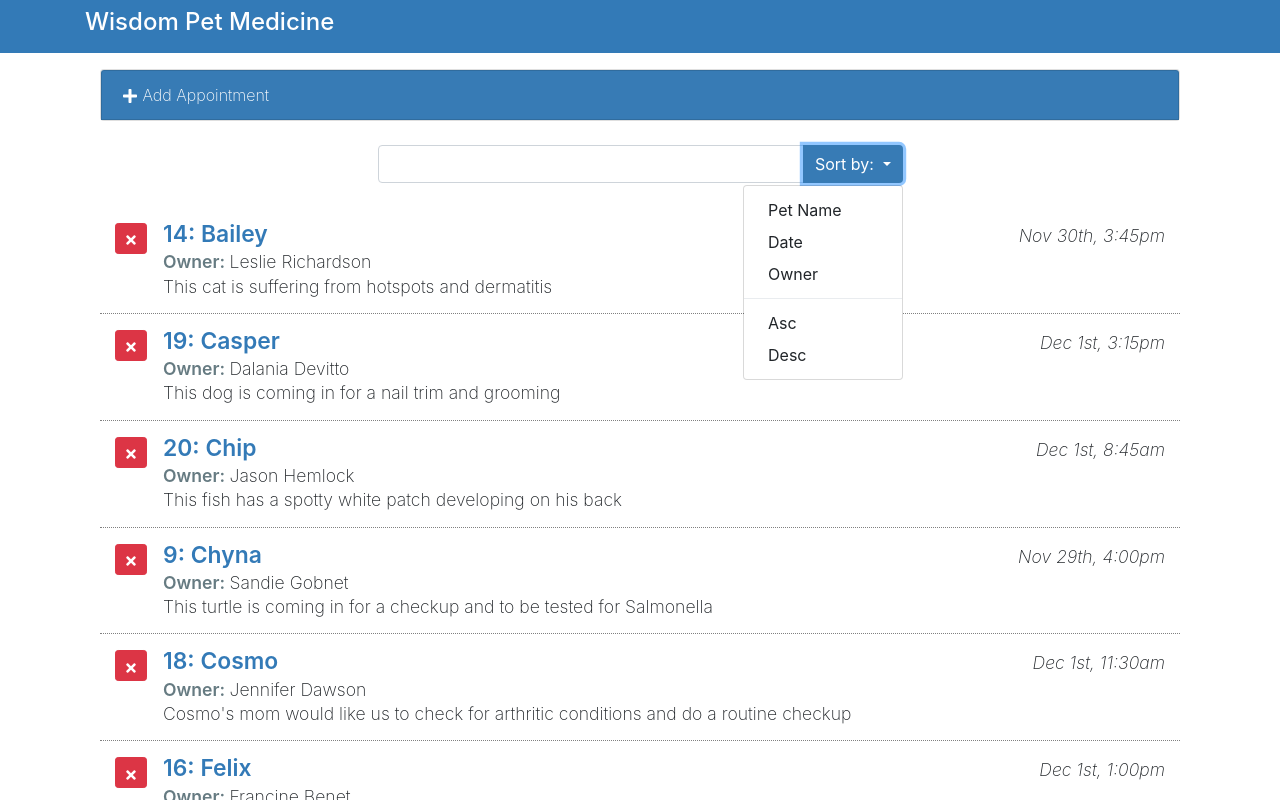
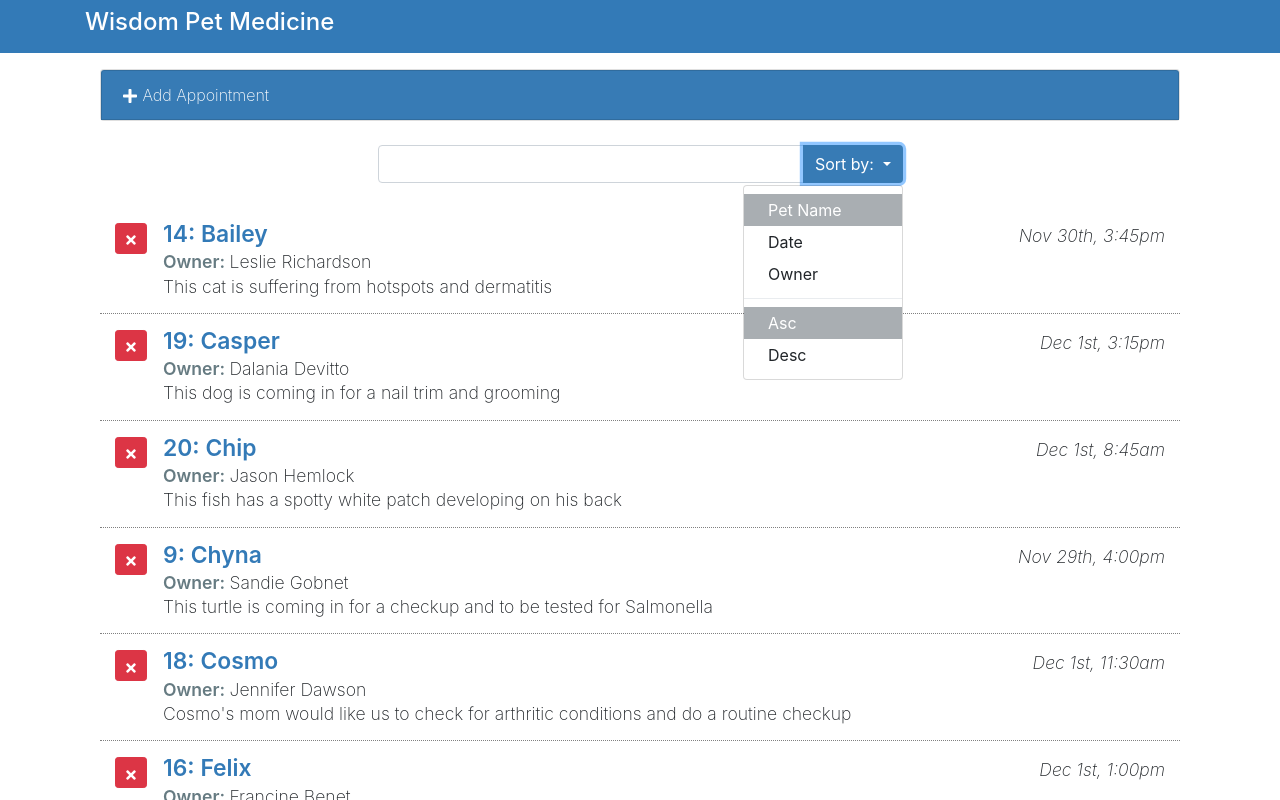
Before and after one commit to Nathanjms/react-building-an-interface-course, a React (Create React App) app in the folder reactinterface/: page / in a window 1280 px wide. Both pictures are taken after a click on the button "Sort by:". Shown: the top 800 px of the page. Built offline with nearby package versions, Linux system fonts and the light colour scheme.

Commit message:
Add changeOrder function to change order of results onclick

```diff
--- a/reactinterface/src/components/App.js
+++ b/reactinterface/src/components/App.js
@@ -22,12 +22,20 @@
     this.deleteAppointment = this.deleteAppointment.bind(this);
     this.toggleForm = this.toggleForm.bind(this);
     this.addAppointment = this.addAppointment.bind(this);
+    this.changeOrder = this.changeOrder.bind(this);
   }
 
   toggleForm() {
     this.setState({
       formDisplay: !this.state.formDisplay
     });
+  }
+
+  changeOrder(order, dir) {
+    this.setState({
+      orderBy: order,
+      orderDir: dir
+    })
   }
 
   addAppointment(apt) {
@@ -94,7 +102,11 @@
                   formDisplay={this.state.formDisplay}
                   toggleForm={this.toggleForm}
                   addAppointment={this.addAppointment} />
-                <SearchAppointments />
+                <SearchAppointments
+                  orderBy = {this.state.orderBy}
+                  orderDir = {this.state.orderDir}
+                  changeOrder = {this.changeOrder}
+                />
                 <ListAppointments
                   appointments={filteredApts}
                   deleteAppointment={this.deleteAppointment}
--- a/reactinterface/src/components/SearchAppointments.js
+++ b/reactinterface/src/components/SearchAppointments.js
@@ -24,20 +24,45 @@
                   </button>
 
                   <div className="sort-menu dropdown-menu dropdown-menu-right">
-                    <button className="sort-by dropdown-item" href="#">
+                    <button className={
+                      'sort-by dropdown-item ' +
+                      (this.props.orderBy === 'petName' ? 'active' : '')
+                    }
+                      onClick = { e => this.props.changeOrder('petName', this.props.orderDir) }
+                      href="#">
                       Pet Name
                     </button>
-                    <button className="sort-by dropdown-item" href="#">
+                    <button className={
+                      'sort-by dropdown-item ' +
+                      (this.props.orderBy === 'aptDate' ? 'active' : '')
+                    }
+                      onClick = { e => this.props.changeOrder('aptDate', this.props.orderDir) }
+                      href="#">
                       Date
                     </button>
-                    <button className="sort-by dropdown-item" href="#">
+                    <button className={
+                      'sort-by dropdown-item ' +
+                      (this.props.orderBy === 'ownerName' ? 'active' : '')
+                    }
+                      onClick = { e => this.props.changeOrder('ownerName', this.props.orderDir) }
+                      href="#">
                       Owner
                     </button>
                     <div role="separator" className="dropdown-divider" />
-                    <button className="sort-by dropdown-item" href="#">
+                    <button className={
+                      'sort-by dropdown-item ' +
+                      (this.props.orderDir === 'asc' ? 'active' : '')
+                    }
+                      onClick = { e => this.props.changeOrder(this.props.orderBy, 'asc') }
+                      href="#">
                       Asc
                     </button>
-                    <button className="sort-by dropdown-item" href="#">
+                    <button className={
+                      'sort-by dropdown-item ' +
+                      (this.props.orderDir === 'desc' ? 'active' : '')
+                    }
+                      onClick = { e => this.props.changeOrder(this.props.orderBy, 'desc') }
+                      href="#">
                       Desc
                     </button>
                   </div>
```
